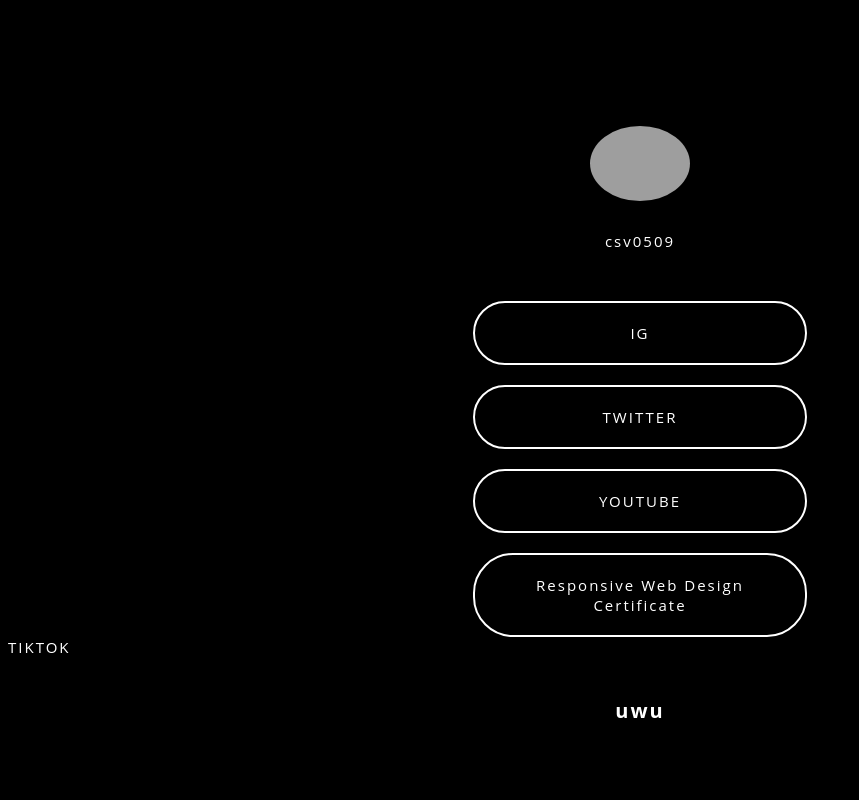
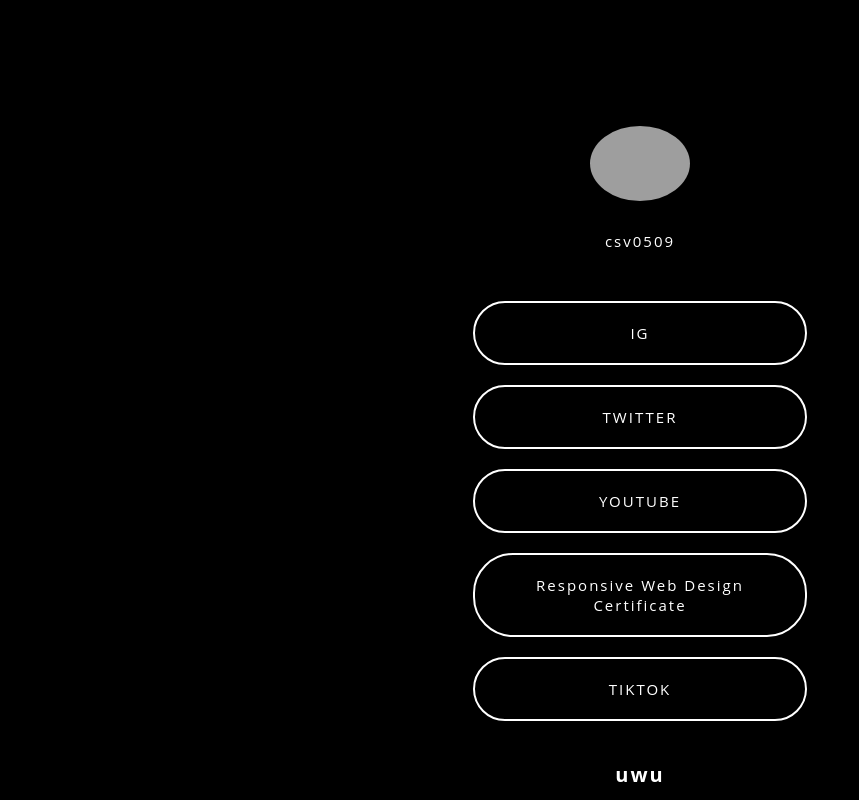
Before and after one commit to csv0509/csv0509.github.io, a plain HTML site: page index.html in a window 1280 px wide. Shown: the whole page, without its empty margins (0-859 px from the left). Drawn offline with Linux system fonts and the light colour scheme; grey boxes are pictures that could not be loaded; files whose address does not match are found by name.

Commit message:
Update index.html

```diff
--- a/index.html
+++ b/index.html
@@ -68,7 +68,7 @@
 <a href="https://twitter.com/woro0509" class="links">TWITTER</a>
 <a href="https://www.youtube.com/channel/UCC8RCHEX25pMNSVv7VX0yLA" class="links">YOUTUBE</a>
     <a href="https://www.freecodecamp.org/certification/fccfd54f09b-fd01-48c6-8b22-5df1dde88973/responsive-web-design" class="links">Responsive Web Design Certificate</a>
-<a href ="https://www.tiktok.com/@woro0509">TIKTOK</a>
+<a href ="https://www.tiktok.com/@woro0509" class="links">TIKTOK</a>
 <!-- Logo -->
 <div class="bottom-text">uwu</div>
 </body>
```
